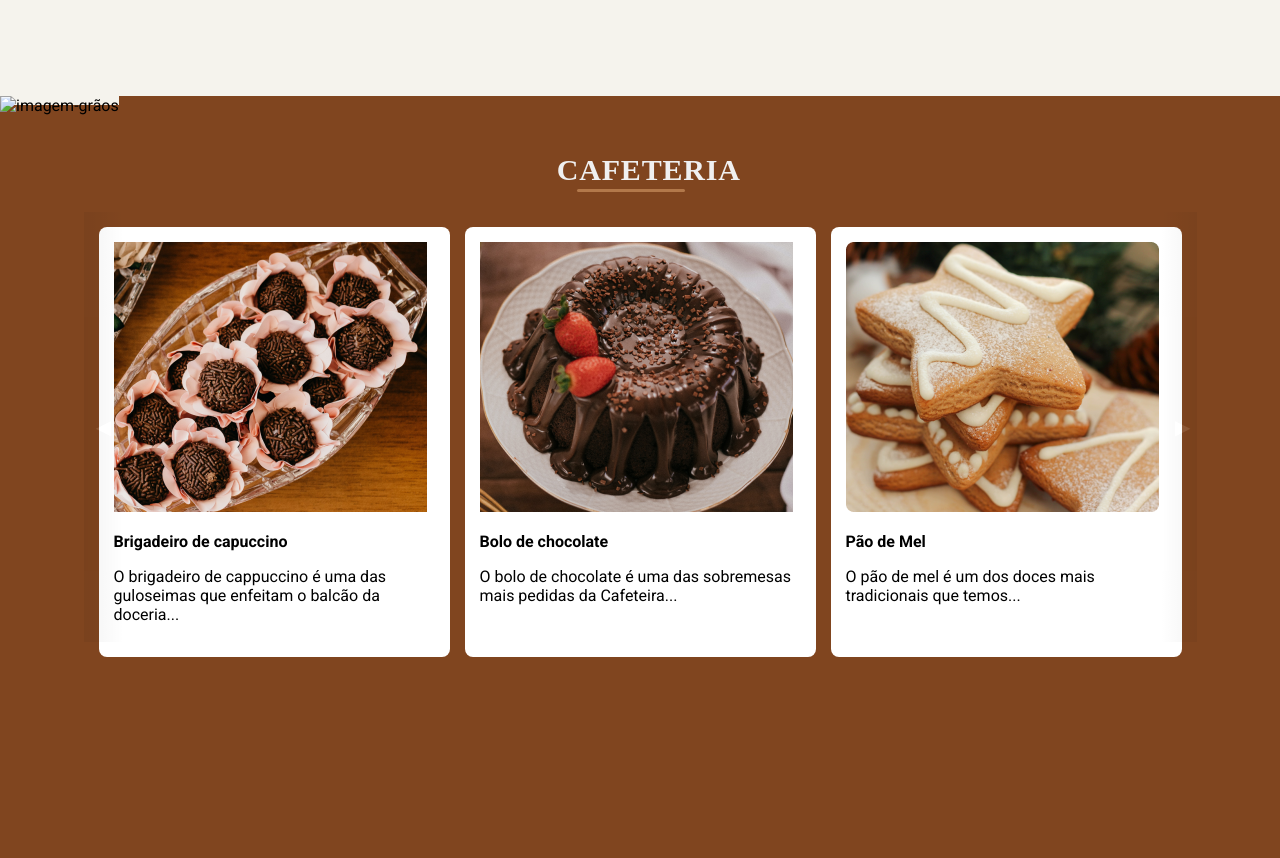
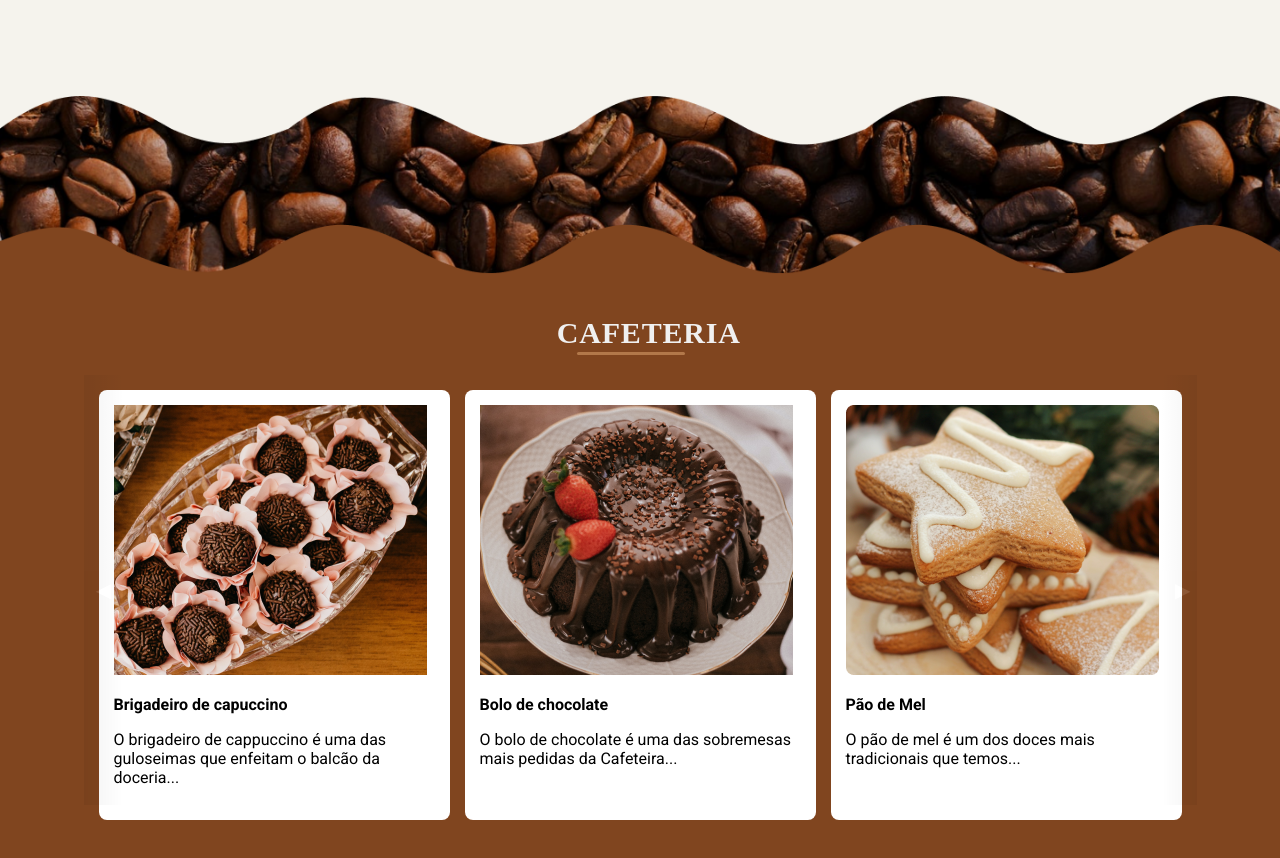
Before and after one commit to VictorArxujo/Projeto-Unect-Victor-A, a plain HTML site: page index.html in a window 1280 px wide. Shown: the part 1208-2066 px from the top of the page. Drawn offline with nearby package versions, Linux system fonts and the light colour scheme; files whose address does not match are found by name.

Commit message:
Update index.html

```diff
--- a/index.html
+++ b/index.html
@@ -165,7 +165,7 @@
       <div class="container-graos">
         <img
           class="imagem-graos"
-          src="/Projeto/Imagens/Cafe-onda.png"
+           src="./Imagens/Cafe-onda.png"
           alt="imagem-grãos"
         />
       </div>
```
